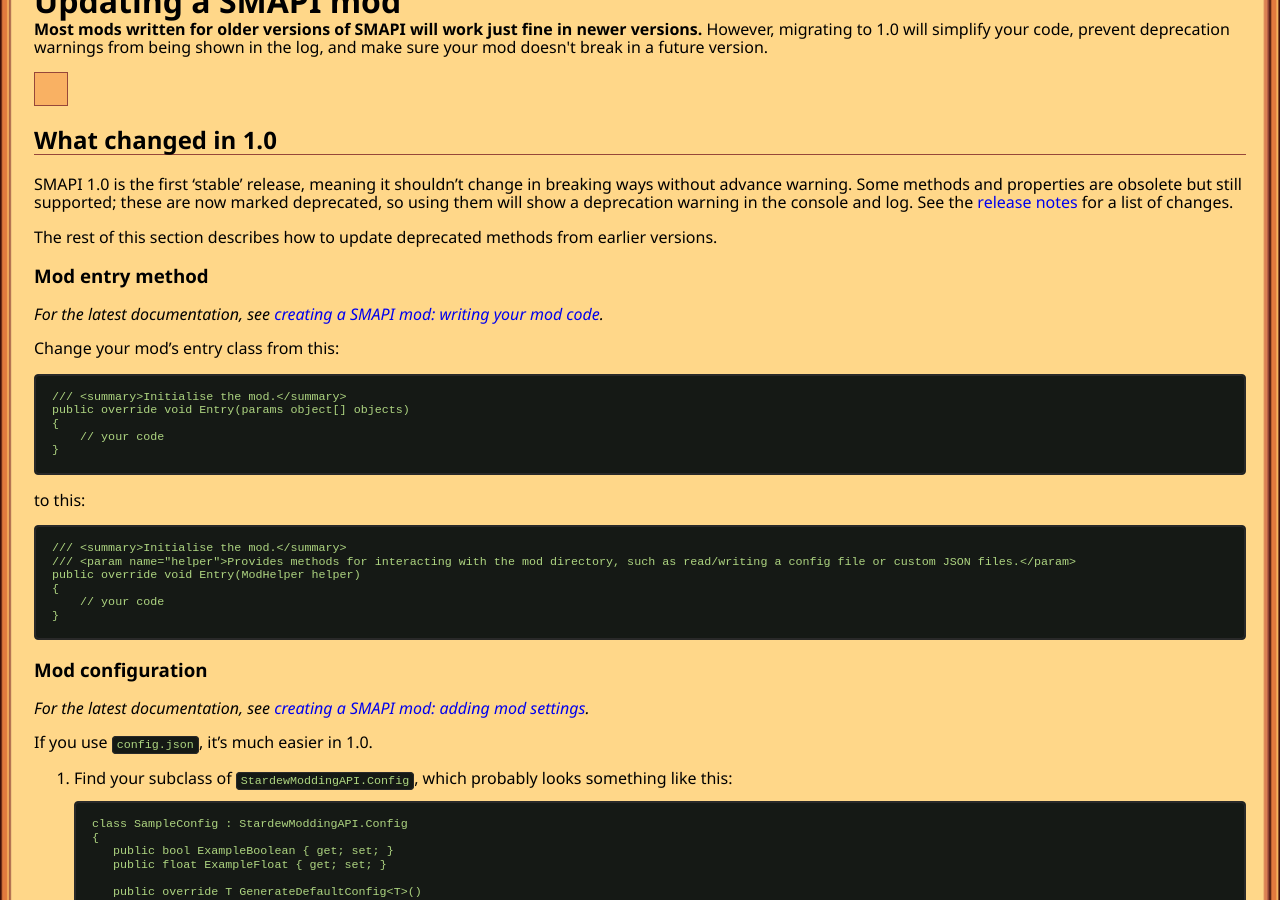
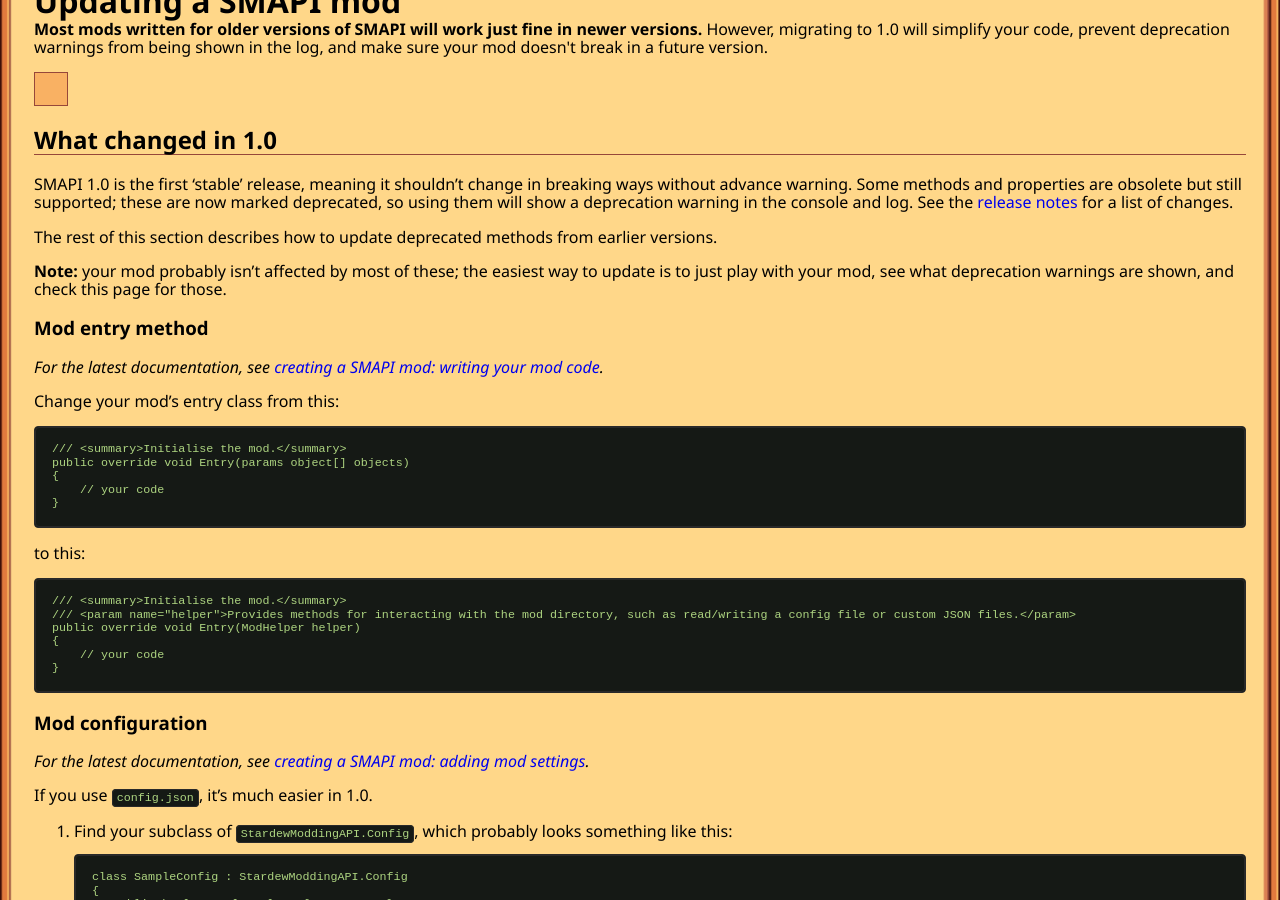
Before and after one commit to Pathoschild/canimod.github.io, a Jekyll site: the page built from guides/migrating-a-smapi-mod.md, in a window 1280 px wide and 900 px high, scrolled down 474 px. Built offline with Jekyll 4.4.1, drawn with Linux system fonts in a browser that asks for light colours; nearby versions of some CDN libraries.

Commit message:
add note for mod authors to update guide

```diff
--- a/guides/migrating-a-smapi-mod.md
+++ b/guides/migrating-a-smapi-mod.md
@@ -15,6 +15,10 @@
 changes.
 
 The rest of this section describes how to update deprecated methods from earlier versions.
+
+<strong>Note:</strong> your mod probably isn't affected by most of these; the easiest way to update
+is to just play with your mod, see what deprecation warnings are shown, and check this page for
+those.
 
 ### Mod entry method
 _For the latest documentation, see [creating a SMAPI mod: writing your mod code](http://canimod.com/guides/creating-a-smapi-mod-1.0#writing-your-mod-code)._
```
